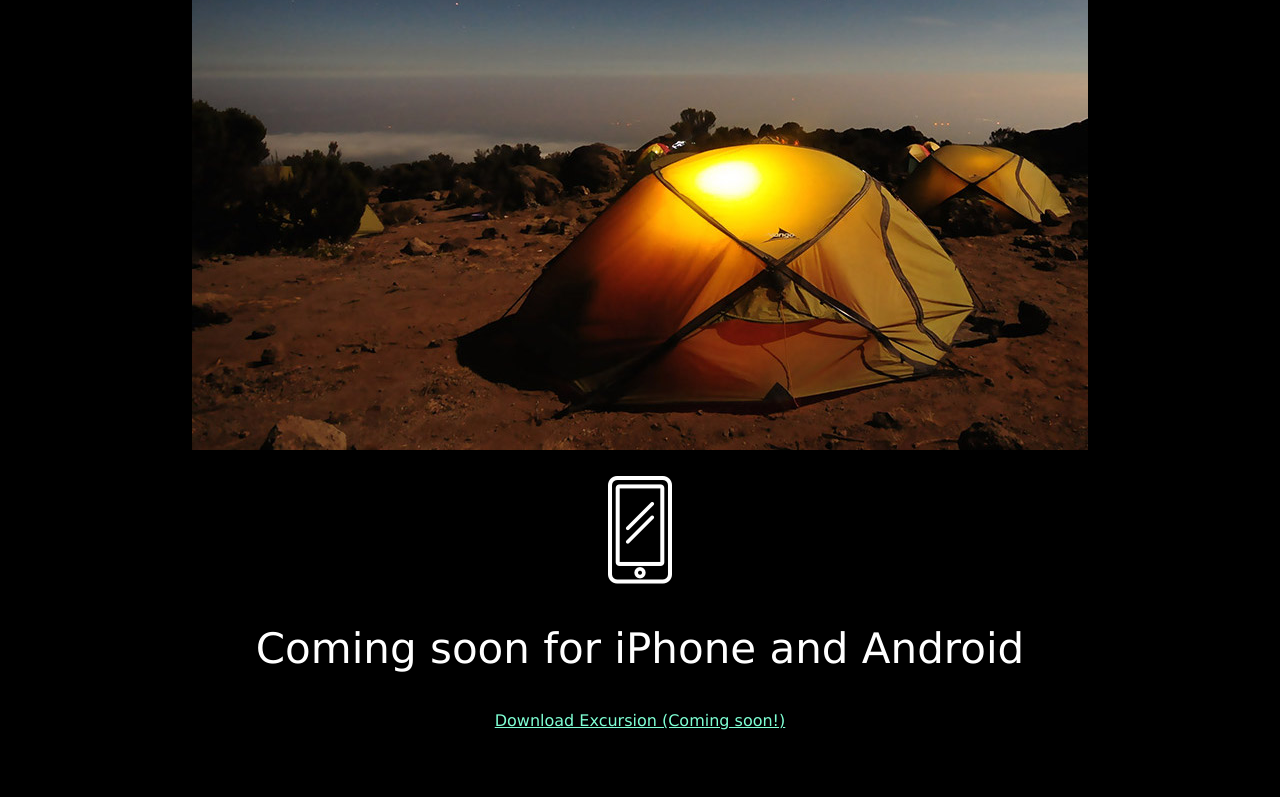
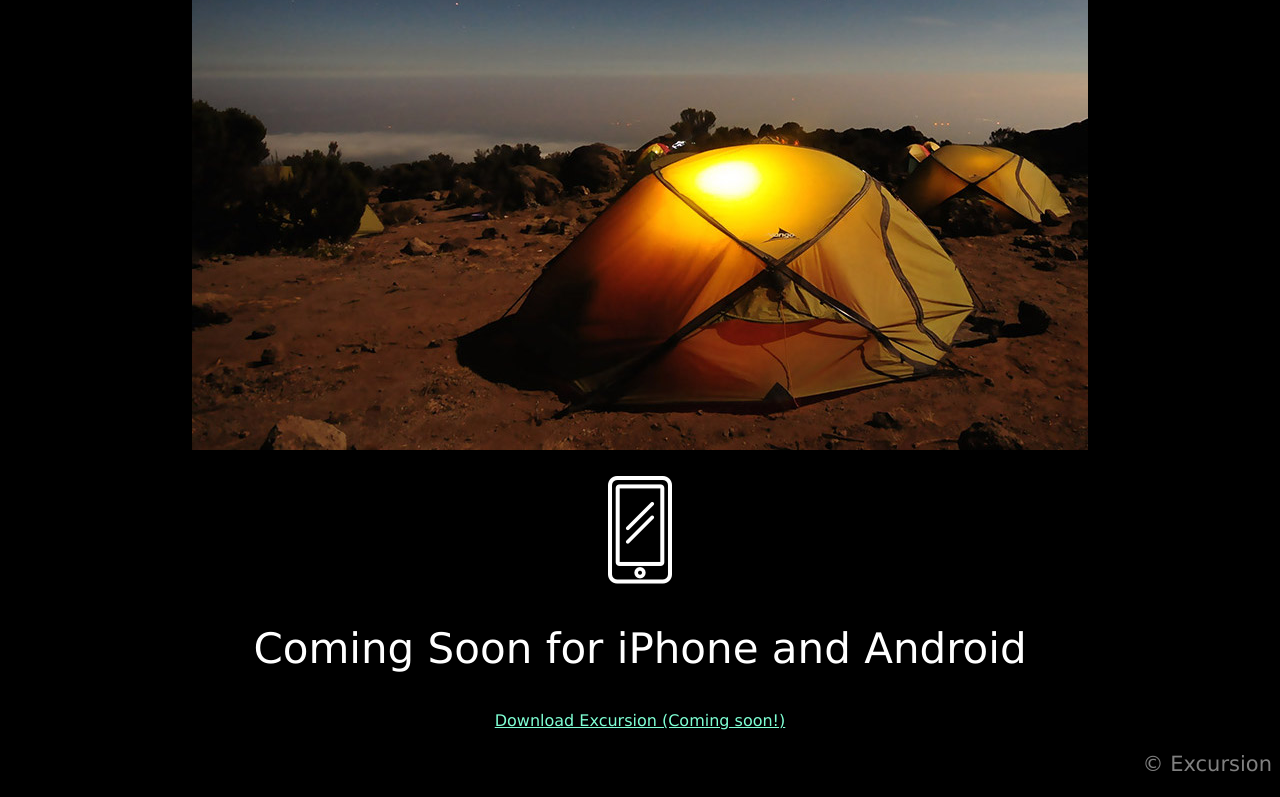
Before and after one commit to apoorvaa92/excursion, a plain HTML site: page index.html in a window 1280 px wide. Shown: the part 566-1363 px from the top of the page. Before the commit the page ends 1318 px from the top, so only its background shows below. Drawn offline with Linux system fonts and the light colour scheme.

Commit message:
Complete Excursion

```diff
--- a/index.html
+++ b/index.html
@@ -16,7 +16,11 @@
     <p><img src="resources/images/camp.jpg"></p>
     <!-- section three -->
     <p><img src="resources/images/phone.png"></p>
-    <h2>Coming soon for iPhone and Android</h2>
+    <h2>Coming Soon for iPhone and Android</h2>
     <p><a href="#">Download Excursion (Coming soon!)</a></p>
+    <!-- footer -->
+    <div class="footer">
+      <p>&copy; Excursion</p>
+    </div>
   </body>
 </html>
--- a/resources/css/style.css
+++ b/resources/css/style.css
@@ -25,3 +25,7 @@ p {
   font-size: 21px;
   color: gray;
 }
+
+.footer {
+  text-align: right;
+}
```
